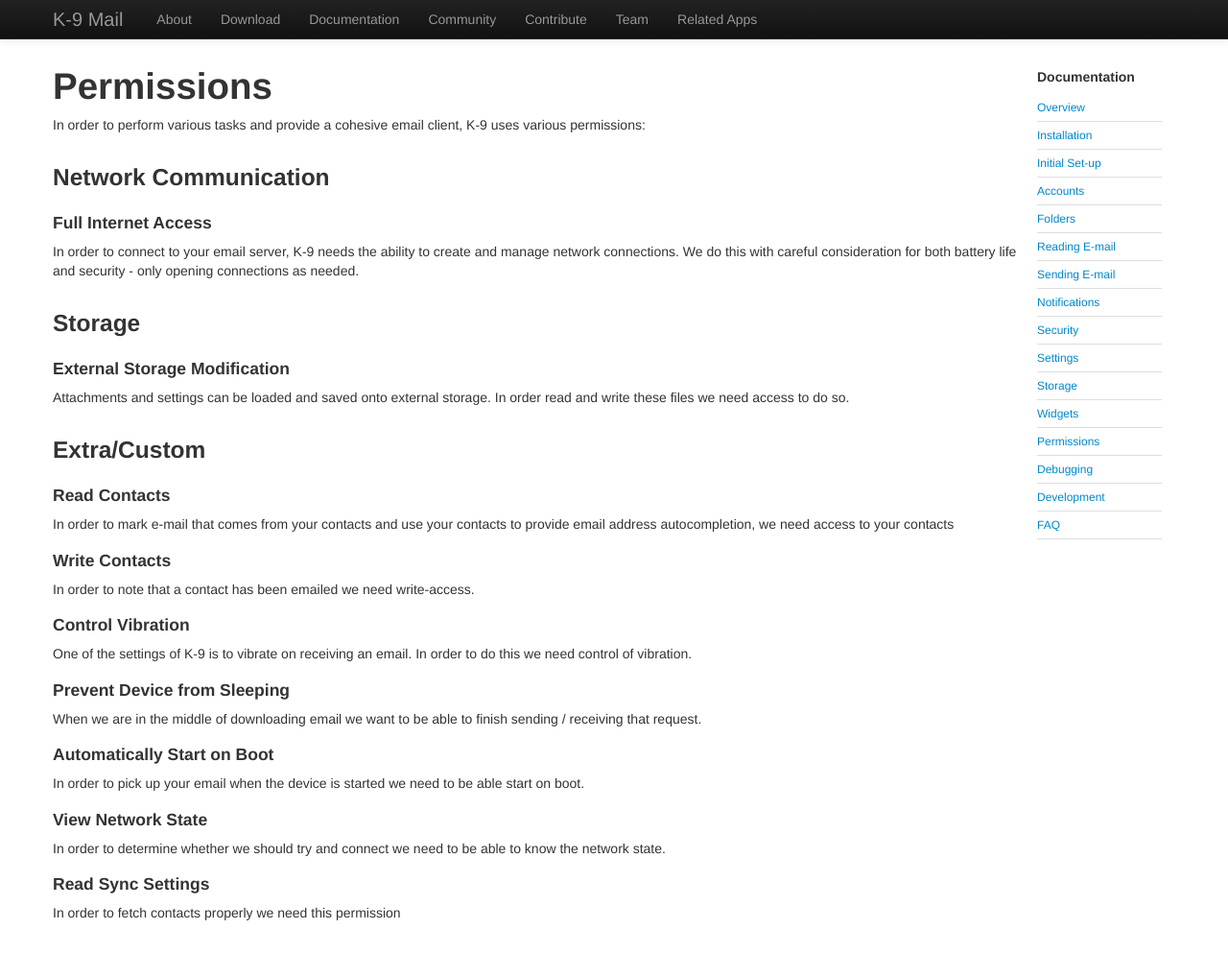
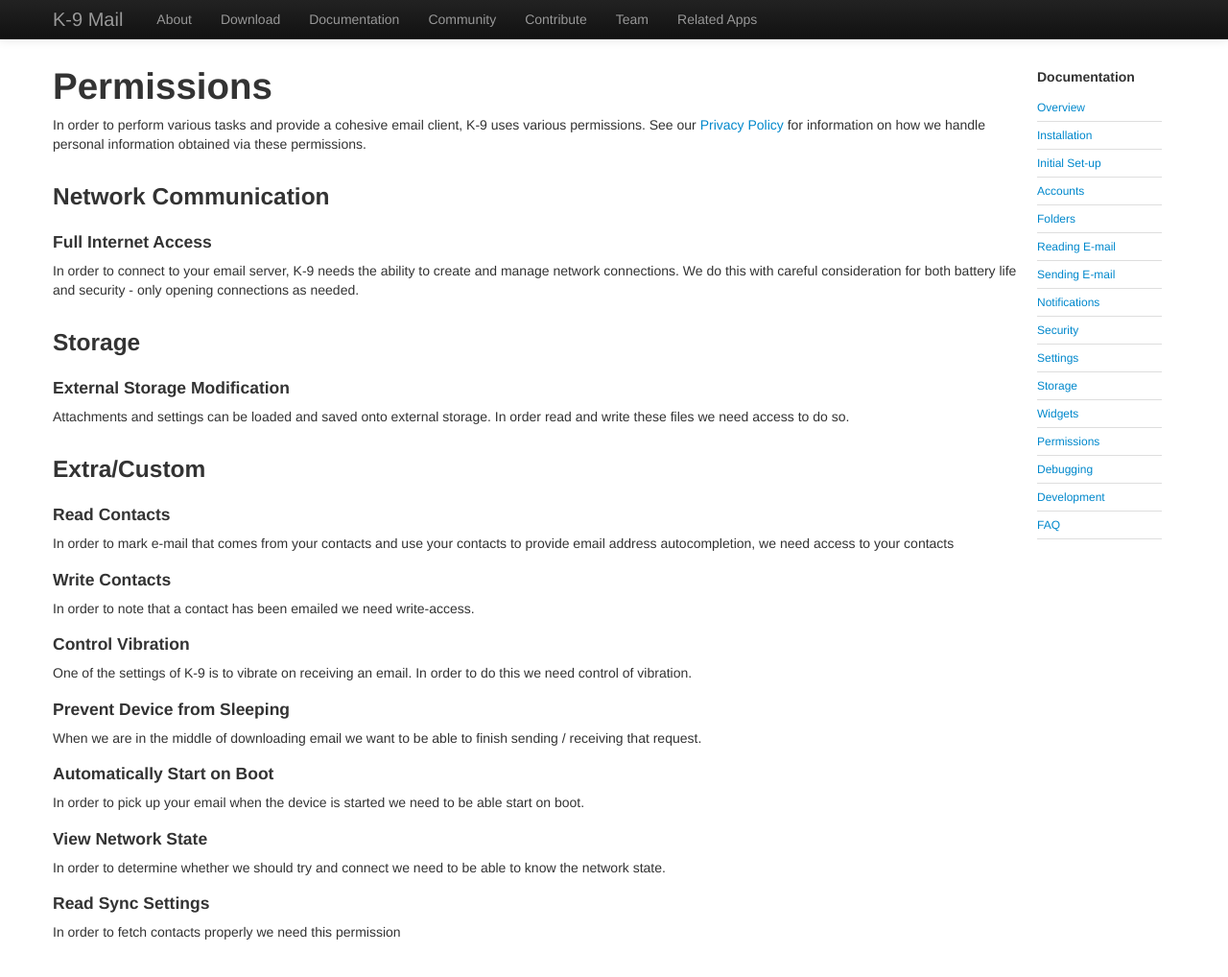
Before and after one commit to k9mail/k9mail.app, a Jekyll site: the page built from documentation/permissions.md, in a window 1280 px wide and 1031 px high. Shown: the top 1018 px of the window at 96% size. Built offline with Jekyll 4.4.1, drawn with Linux system fonts in a browser that asks for light colours; nearby versions of some CDN libraries.

Commit message:
Privacy Policy from wiki - #44

```diff
--- a/documentation/permissions.md
+++ b/documentation/permissions.md
@@ -9,7 +9,8 @@ layout: default
 
 # Permissions
 
-In order to perform various tasks and provide a cohesive email client, K-9 uses various permissions:
+In order to perform various tasks and provide a cohesive email client, K-9 uses various permissions. See our [Privacy Policy](/privacy-policy.html) for information on how we handle personal information obtained via these permissions.
+
 
 ### Network Communication
 
```
Also changed, not shown: privacy-policy.md (added, +20 -0 lines).
